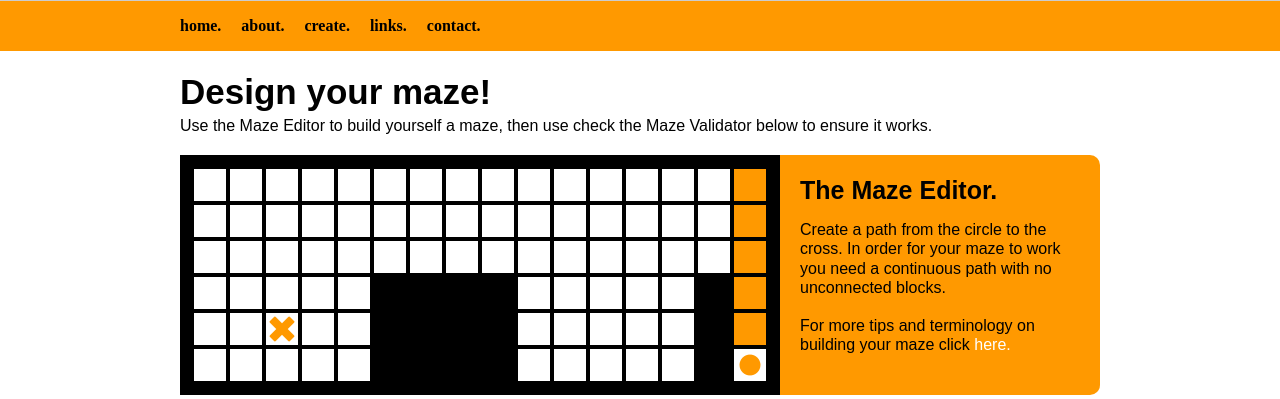
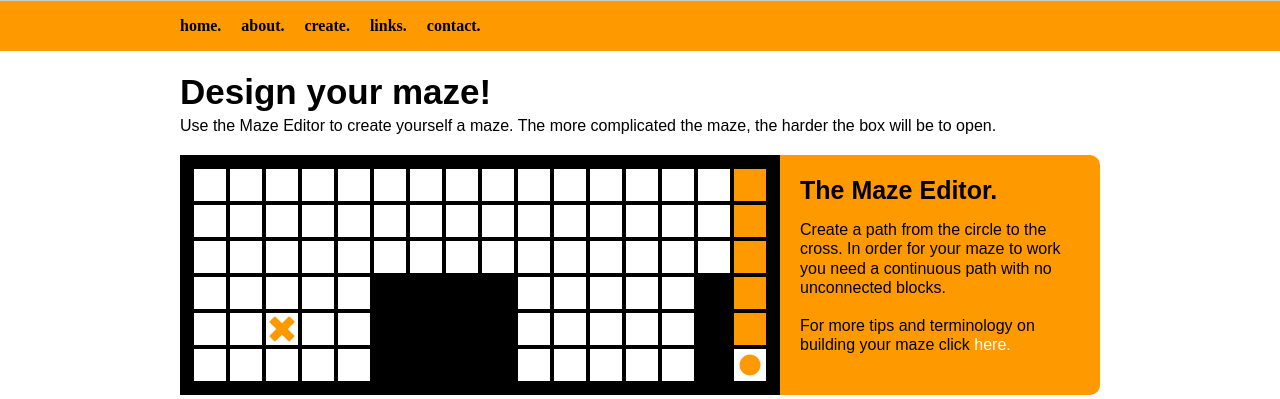
Before and after one commit to mattvenn/mazepuzzlebox, a Django app: page /create in a window 1280 px wide. Shown: the part 120-519 px from the top of the page. Run offline with Django 3.2, Linux system fonts and the light colour scheme; parts of the project's set-up code (start-up, migrations or seed data) failed here and were passed over; some libraries are stand-ins or nearby versions.

Commit message:
improved text

```diff
--- a/templates/create.html
+++ b/templates/create.html
@@ -10,7 +10,7 @@
 {% block content %}
 <div id="content" class="clearfix">
 <h1>Design your maze!</h1>
-<p>Use the Maze Editor to build yourself a maze, then use check the Maze Validator below to ensure it works.</p>
+<p>Use the Maze Editor to create yourself a maze. The more complicated the maze, the harder the box will be to open.</p>
 <div class="maze" id="maze">
 <table>
   <tbody>
```
